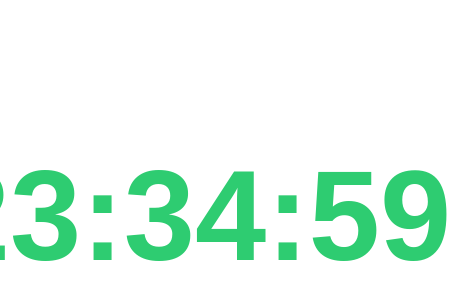
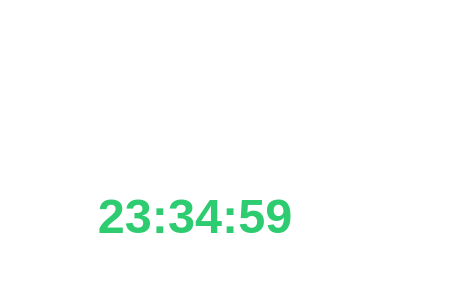
Before and after one commit to khruartem/phenomena, a React (Vite) app: page / in a window 390 px wide. Shown: the part 206-506 px from the top of the page, 451 px wide, since content can reach past the window. Built offline with nearby package versions, Linux system fonts and the light colour scheme; a web font is replaced by a local one.

Commit message:
fix:адаптивный шрифт текста

```diff
--- a/src/components/ui/countdown-timer/countdown-timer.module.css
+++ b/src/components/ui/countdown-timer/countdown-timer.module.css
@@ -7,7 +7,7 @@
 .timer {
   color: #2ECC71;
   font-weight: 900;
-  font-size: 8rem;
+  font-size: clamp(2.5rem, 2.5rem + 2.2vw, 8rem);
   line-height: 100px;
   letter-spacing: 0px;
   text-align: center;
```
